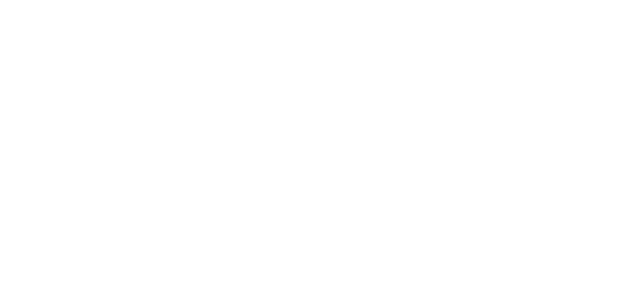
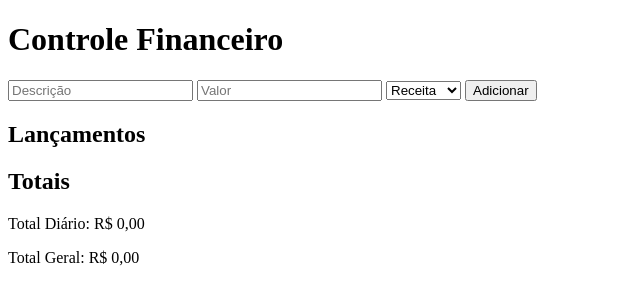
Before and after one commit to JVARiboli/Sistema-Financeiro, a plain HTML site: page index.html in a window 1280 px wide. Shown: the whole page, without its empty margins (0-640 px from the left). Drawn offline with Linux system fonts and the light colour scheme.

Commit message:
Adicionando html

```diff
--- a/index.html
+++ b/index.html
@@ -1,11 +1,25 @@
 <!DOCTYPE html>
-<html lang="en">
+<html lang="pt-br">
 <head>
     <meta charset="UTF-8">
     <meta name="viewport" content="width=device-width, initial-scale=1.0">
     <title>Controle Financeiro</title>
 </head>
 <body>
-
+    <h1>Controle Financeiro</h1>
+    <form id="recordForm">
+        <input type="text" id="description" placeholder="Descrição" required />
+        <input type="number" id="value" placeholder="Valor" required />
+        <select id="type">
+            <option value="income">Receita</option>
+            <option value="expanse">Despesa</option>
+        </select>
+        <button type="submit">Adicionar</button>
+    </form>
+    <h2>Lançamentos</h2>
+    <ul id="recordsList"></ul>
+    <h2>Totais</h2>
+    <P>Total Diário: <span id="dailySum"> R$ 0,00 </span></P>
+    <P>Total Geral: <span id="totalSum"> R$ 0,00 </span></P>
 </body>
 </html>
```
